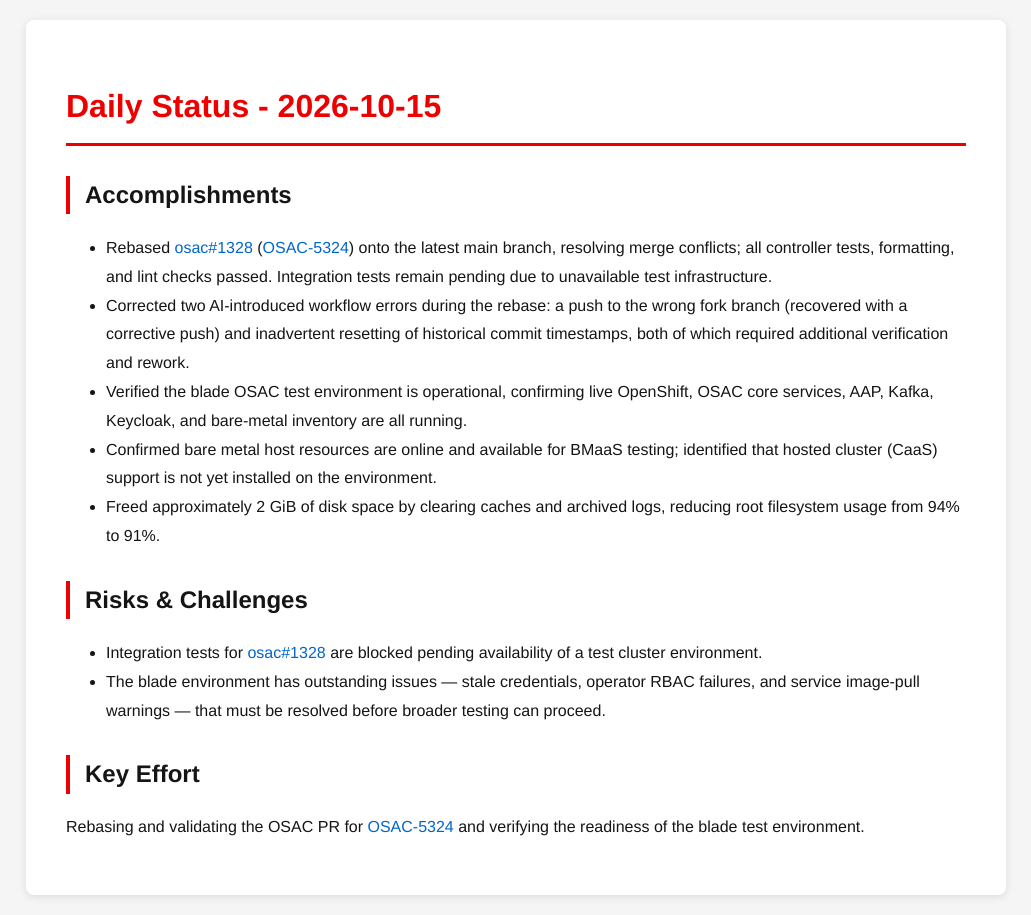
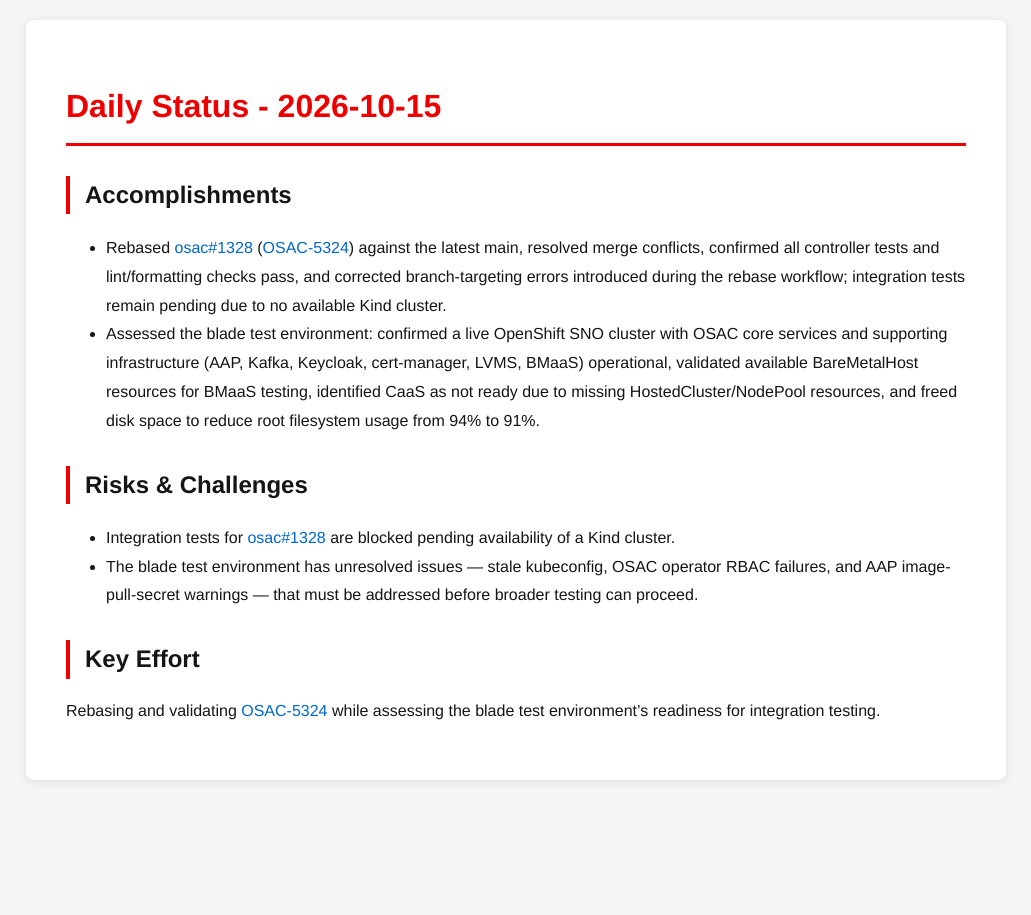
Before and after one commit to tzvatot/daily-status, a Jekyll site: the page built from 2026-10-15.md, in a window 1280 px wide. Shown: the whole page, without its empty margins (124-1155 px from the left). Built offline with Jekyll 4.4.1, drawn with Linux system fonts in a browser that asks for light colours.

Commit message:
Daily status update - 2026-10-15

```diff
--- a/2026-10-15.md
+++ b/2026-10-15.md
@@ -7,15 +7,12 @@
 # Daily Status - 2026-10-15
 
 ## Accomplishments
-- Rebased [osac#1328](https://github.com/osac-project/osac/pull/1328) ([OSAC-5324](https://redhat.atlassian.net/browse/OSAC-5324)) onto the latest main branch, resolving merge conflicts; all controller tests, formatting, and lint checks passed. Integration tests remain pending due to unavailable test infrastructure.
-- Corrected two AI-introduced workflow errors during the rebase: a push to the wrong fork branch (recovered with a corrective push) and inadvertent resetting of historical commit timestamps, both of which required additional verification and rework.
-- Verified the blade OSAC test environment is operational, confirming live OpenShift, OSAC core services, AAP, Kafka, Keycloak, and bare-metal inventory are all running.
-- Confirmed bare metal host resources are online and available for BMaaS testing; identified that hosted cluster (CaaS) support is not yet installed on the environment.
-- Freed approximately 2 GiB of disk space by clearing caches and archived logs, reducing root filesystem usage from 94% to 91%.
+- Rebased [osac#1328](https://github.com/osac-project/osac/pull/1328) ([OSAC-5324](https://redhat.atlassian.net/browse/OSAC-5324)) against the latest main, resolved merge conflicts, confirmed all controller tests and lint/formatting checks pass, and corrected branch-targeting errors introduced during the rebase workflow; integration tests remain pending due to no available Kind cluster.
+- Assessed the blade test environment: confirmed a live OpenShift SNO cluster with OSAC core services and supporting infrastructure (AAP, Kafka, Keycloak, cert-manager, LVMS, BMaaS) operational, validated available BareMetalHost resources for BMaaS testing, identified CaaS as not ready due to missing HostedCluster/NodePool resources, and freed disk space to reduce root filesystem usage from 94% to 91%.
 
 ## Risks & Challenges
-- Integration tests for [osac#1328](https://github.com/osac-project/osac/pull/1328) are blocked pending availability of a test cluster environment.
-- The blade environment has outstanding issues — stale credentials, operator RBAC failures, and service image-pull warnings — that must be resolved before broader testing can proceed.
+- Integration tests for [osac#1328](https://github.com/osac-project/osac/pull/1328) are blocked pending availability of a Kind cluster.
+- The blade test environment has unresolved issues — stale kubeconfig, OSAC operator RBAC failures, and AAP image-pull-secret warnings — that must be addressed before broader testing can proceed.
 
 ## Key Effort
-Rebasing and validating the OSAC PR for [OSAC-5324](https://redhat.atlassian.net/browse/OSAC-5324) and verifying the readiness of the blade test environment.
+Rebasing and validating [OSAC-5324](https://redhat.atlassian.net/browse/OSAC-5324) while assessing the blade test environment's readiness for integration testing.
```
